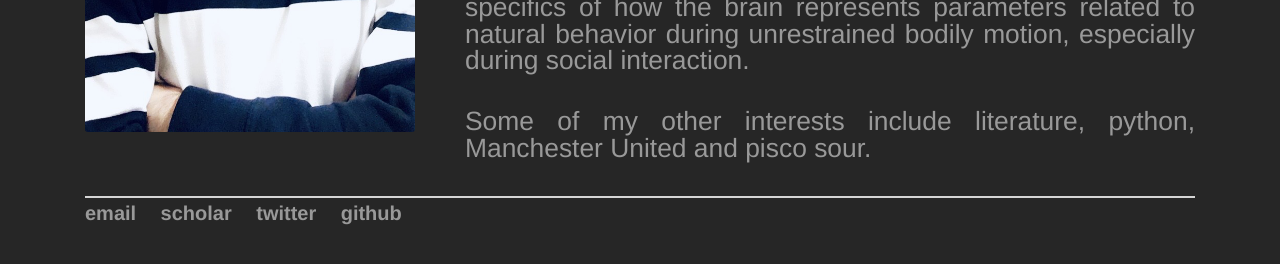
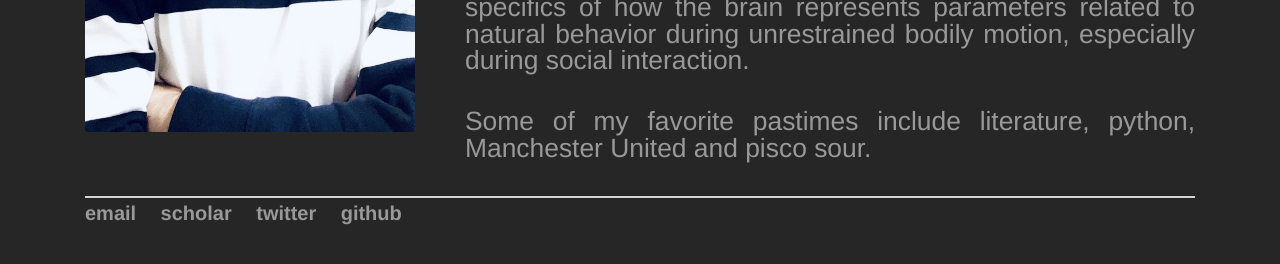
Before and after one commit to bartulem/bartulem.github.io, a Jekyll site: the page built from about/index.html, in a window 1280 px wide. Shown: the part 573-837 px from the top of the page. Built offline with Jekyll 4.4.1, drawn with Linux system fonts in a browser that asks for light colours.

Commit message:
Update index.html

```diff
--- a/about/index.html
+++ b/about/index.html
@@ -10,6 +10,6 @@ title: bartulem
 		<p>I am currently a Researcher at the <a style="text-decoration:underline" href="https://www.ntnu.edu/kavli/">Kavli Institute for Systems Neuroscience/CNC</a> in Norway, where I completed my PhD under the supervision of <a style="text-decoration:underline" href="https://www.whitlocklab.org/">Jonathan Whitlock</a>.</p>
 		<p>In my graduate work, I used a combination of electrophysiological, optogenetic and computational methods to study how associative cortices encode body posture in freely moving rats. A part of this project was published in <i>Science</i> magazine in November 2018. If curious, you can consult <a style="text-decoration:underline" href="https://norwegianscitechnews.com/2018/11/scientists-record-posture-coding-neurons-in-the-cortex/">this</a> press release or read my popsci <a style="text-decoration:underline" href="https://www.whitlocklab.org/striking-a-pose-in-the-cortex/">rendition</a> of the story.</p>
 		<p>I am broadly interested in <a style="text-decoration:underline" href="https://www.sciencedirect.com/science/article/abs/pii/S0896627319308414/">computational neuroethology</a>, a burgeoning field invested in making sense of large streams of data that offer a detailed quantitative account of animal behavior in conjunction with neural recordings and manipulations. The challenge ahead is to characterize the specifics of how the brain represents parameters related to natural behavior during unrestrained bodily motion, especially during social interaction.</p>
-		<p>Some of my other interests include literature, python, Manchester United and pisco sour.</p>
+		<p>Some of my favorite pastimes include literature, python, Manchester United and pisco sour.</p>
 	</div>
 </div>
```
